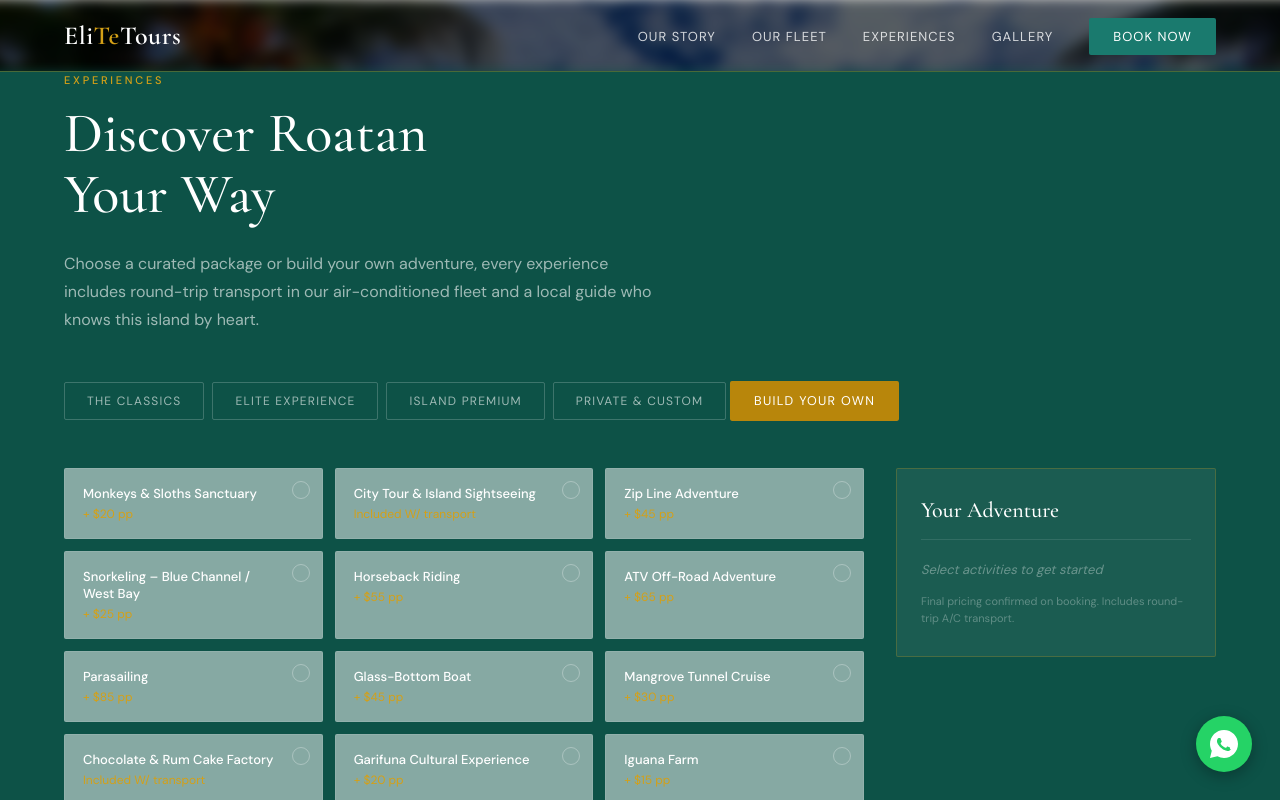
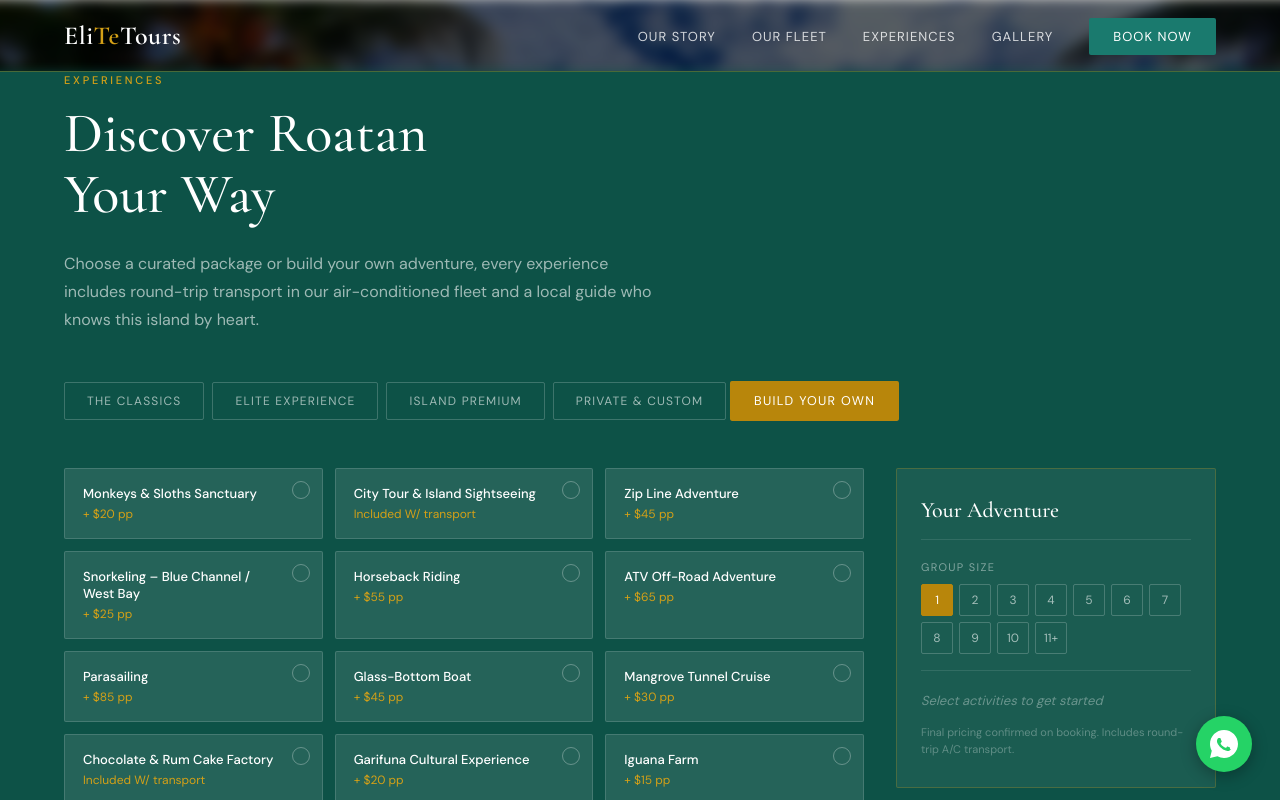
Before and after one commit to ShaniceS13/elite-tours, a React (Vite) app: page / in a window 1280 px wide. Both pictures are taken after a click on the button "BUILD YOUR OWN". Shown: the part 3720-4520 px from the top of the page. Built offline with nearby package versions, Linux system fonts and the light colour scheme.

Commit message:
Add group size selector to Build Your Own adventure builder

```diff
--- a/src/components/Experience.jsx
+++ b/src/components/Experience.jsx
@@ -7,6 +7,7 @@ import "../styles/Experiences.css";
 export default function Experiences() {
   const [activeTier, setActiveTier] = useState("t1");
   const [selectedActivities, setSelectedActivities] = useState([]);
+  const [groupSize, setGroupSize] = useState(1);
 
   const filteredPackages = packages.filter((pkg) => pkg.tier === activeTier);
 
@@ -26,7 +27,7 @@ export default function Experiences() {
   };
 
   const totalPrice =
-    32 + selectedActivities.reduce((sum, a) => sum + a.price, 0);
+    (32 + selectedActivities.reduce((sum, a) => sum + a.price, 0)) * groupSize;
 
   return (
     <section className="experiences" id="tours" ref={ref}>
@@ -125,6 +126,26 @@ export default function Experiences() {
 
           <div className="builder-summary">
             <h4>Your Adventure</h4>
+            <div className="group-size-selector">
+              <label>Group Size</label>
+              <div className="size-btns">
+                {[1, 2, 3, 4, 5, 6, 7, 8, 9, 10].map((n) => (
+                  <button
+                    key={n}
+                    className={`size-btn ${groupSize === n ? "active" : ""}`}
+                    onClick={() => setGroupSize(n)}
+                  >
+                    {n}
+                  </button>
+                ))}
+                <button
+                  className={`size-btn ${groupSize === 11 ? "active" : ""}`}
+                  onClick={() => setGroupSize(11)}
+                >
+                  11+
+                </button>
+              </div>
+            </div>
             {selectedActivities.length === 0 ? (
               <p className="empty-msg">Select activities to get started</p>
             ) : (
--- a/src/styles/Experiences.css
+++ b/src/styles/Experiences.css
@@ -218,8 +218,8 @@
 }
 
 .activity-card {
-  background: rgba(255, 255, 255, 0.5);
-  border: 1px solid rgba(255, 255, 255, 0.1);
+  background: rgba(255, 255, 255, 0.1);
+  border: 1px solid rgba(255, 255, 255, 0.15);
   border-radius: 2px;
   padding: 16px 18px;
   cursor: pointer;
@@ -350,6 +350,52 @@
   margin-top: 12px;
 }
 
+/* - Group Size Selector - */
+.group-size-selector {
+  margin-bottom: 20px;
+  padding-bottom: 16px;
+  border-bottom: 1px solid rgba(255, 255, 255, 0.1);
+}
+
+.group-size-selector label {
+  font-size: 11px;
+  letter-spacing: 0.12em;
+  text-transform: uppercase;
+  color: rgba(255, 255, 255, 0.45);
+  display: block;
+  margin-bottom: 10px;
+}
+
+.size-btns {
+  display: flex;
+  flex-wrap: wrap;
+  gap: 6px;
+}
+
+.size-btn {
+  width: 32px;
+  height: 32px;
+  border: 1px solid rgba(255, 255, 255, 0.2);
+  background: transparent;
+  color: rgba(255, 255, 255, 0.6);
+  border-radius: 2px;
+  cursor: pointer;
+  font-size: 12px;
+  font-family: "DM Sans", sans-serif;
+  transition: all 0.2s;
+}
+
+.size-btn:hover {
+  border-color: rgba(212, 160, 23, 0.5);
+  color: var(--white);
+}
+
+.size-btn.active {
+  background: var(--gold);
+  border-color: var(--gold);
+  color: var(--white);
+}
+
 /* - Mobile - */
 @media (max-width: 768px) {
   .experiences {
```
